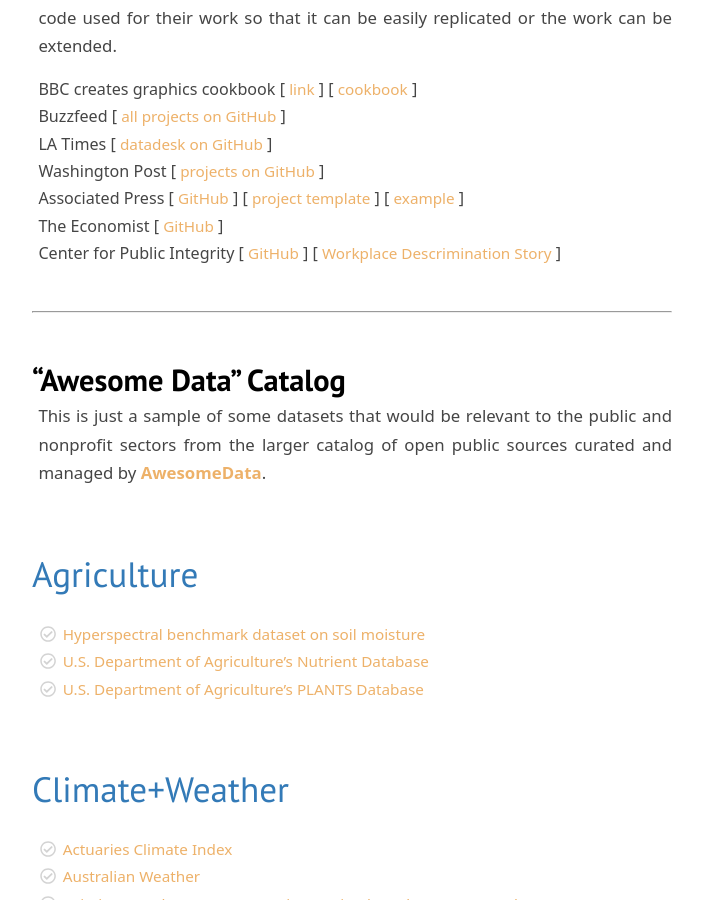
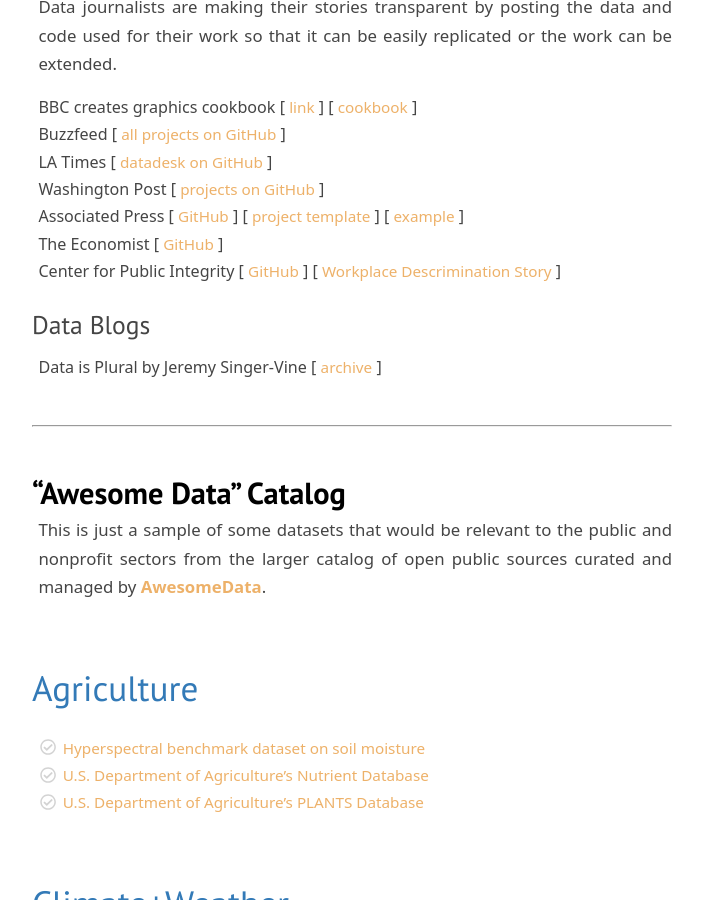
Before and after one commit to DS4PS/ds4ps.github.io, a Jekyll site: the page built from data.md, in a window 1280 px wide and 900 px high, scrolled down 3862 px. Shown: the whole window, without its empty margins (288-991 px from the left). Built offline with Jekyll 4.4.1, drawn with Linux system fonts in a browser that asks for light colours; nearby versions of some CDN libraries; library files that are not in the unit come from our copies.

Commit message:
Update data.md

```diff
--- a/data.md
+++ b/data.md
@@ -138,6 +138,10 @@
 * The Economist [ [GitHub](https://github.com/TheEconomist) ]
 * Center for Public Integrity [ [GitHub](https://github.com/PublicI) ] [ [Workplace Descrimination Story](https://www.buzzfeednews.com/article/lamvo/eeoc-sexual-harassment-data) ]
 
+
+### Data Blogs
+
+* Data is Plural by Jeremy Singer-Vine [ [archive](https://tinyletter.com/data-is-plural/archive) ]
 
 <br>
 
```
